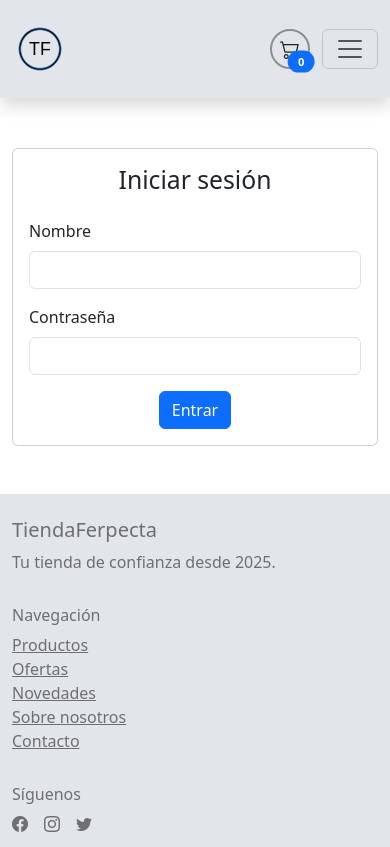
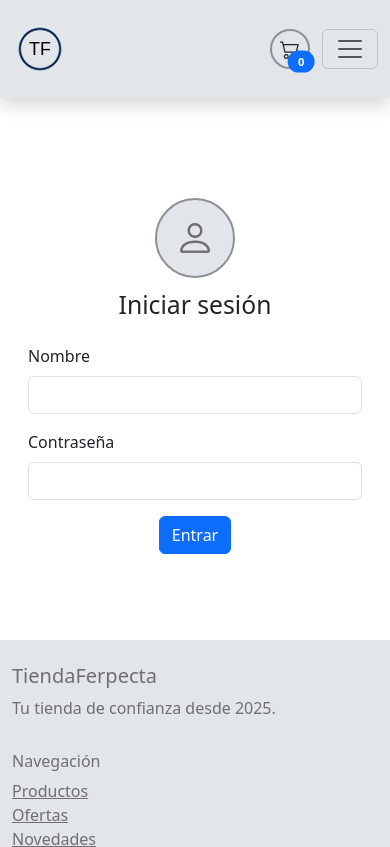
Before and after one commit to RafaelJoseCalderon/tt-react-pf, a React (Vite) app: page /login in a window 390 px wide. Shown: the top 847 px of the page. Built offline with nearby package versions, Linux system fonts and the light colour scheme.

Commit message:
estilos login

```diff
--- a/src/components/header.jsx
+++ b/src/components/header.jsx
@@ -84,6 +84,7 @@ const Header = ({ items }) => {
           </Navbar.Collapse>
         </Container>
       </Navbar>
+      <div className="under-heading"></div>
     </header>
   );
 };
--- a/src/index.css
+++ b/src/index.css
@@ -22,16 +22,23 @@ body,
     padding: 0;
 }
 
-body {
-    padding-top: var(--navbar-space);
-}
-
 main {
     display: flex;
     margin: 0;
     padding: 0;
 
     flex: 1;
+}
+
+.icon {
+    border: 2px solid #8d9092;
+    border-radius: 50%;
+
+    display: flex;
+    align-items: center;
+    justify-content: center;
+
+    font-weight: bold;
 }
 
 /* #endregion */
@@ -109,19 +116,11 @@ main {
 .nav-link .icon {
     position: relative !important;
 
-    border: 2px solid #8d9092;
-    border-radius: 50%;
-
-    display: flex;
-    align-items: center;
-    justify-content: center;
-
     width: 2.5rem;
     height: 2.5rem;
     margin: 0.25rem;
 
     font-size: 1.25rem;
-    font-weight: bold;
 }
 
 .nav-link:hover {
@@ -167,6 +166,10 @@ main {
     vertical-align: baseline;
     border-radius: 9999px;
     background-color: #dc3545;
+}
+
+.under-heading {
+    height: var(--navbar-space);
 }
 
 /* #endregion */
@@ -237,3 +240,41 @@ footer a {
 }
 
 /* #endregion */
+
+/* #region cart */
+.login {
+    display: flex;
+    align-items: center;
+    justify-content: center;
+
+    min-height: 64vh;
+}
+
+.login .icon {
+    width: 5rem;
+    height: 5rem;
+    margin: 0.75rem auto;
+
+    font-size: 2.5rem;
+
+    background-color: var(--bd-background-color);
+    color: var(--bd-color);
+}
+
+.login .card {
+    margin: auto;
+    padding: 1rem;
+    width: 25rem;
+}
+
+@media (max-width:575px) {
+    .login .card {
+        width: 100%;
+    }
+
+    .login .card {
+        border: none;
+    }
+}
+
+/* #endregion */
--- a/src/pages/contact.jsx
+++ b/src/pages/contact.jsx
@@ -12,7 +12,13 @@ const Contact = () => {
   const handleSubmit = (e) => {
     e.preventDefault();
 
-    alert("Formulario enviado:", { name, email, subject, message });
+    alert(`
+      Formulario enviado:
+      Nombre: ${name}
+      Email: ${email}
+      Asunto: ${subject}
+      Mensaje: ${message}`
+    );
 
     setName("");
     setEmail("");
--- a/src/pages/login.jsx
+++ b/src/pages/login.jsx
@@ -19,35 +19,28 @@ const Login = () => {
   };
 
   return (
-    <Container className="my-5">
-      <Card className="m-auto p-3" style={{ maxWidth: "400px" }}>
+    <Container className="login">
+      <Card>
+        <i className="icon bi bi-person"></i>
         <h2 className="mb-4 text-center">Iniciar sesión</h2>
 
         <Form onSubmit={handleSubmit}>
           <Form.Group controlId="formName" className="mb-3">
             <Form.Label>Nombre</Form.Label>
-            <Form.Control
-              type="text"
-              value={name}
+            <Form.Control type="text" value={name} required
               onChange={(e) => setName(e.target.value)}
-              required
             />
           </Form.Group>
 
           <Form.Group controlId="formEmail" className="mb-3">
             <Form.Label>Contraseña</Form.Label>
-            <Form.Control
-              type="password"
-              value={password}
+            <Form.Control type="password" value={password} required
               onChange={(e) => setPassword(e.target.value)}
-              required
             />
           </Form.Group>
 
           <div className="text-center">
-            <Button variant="primary" type="submit">
-              Entrar
-            </Button>
+            <Button variant="primary" type="submit">Entrar</Button>
           </div>
         </Form>
       </Card>
```
Also changed, not shown: 1 other file (tests, documents, lock files or other folders).
